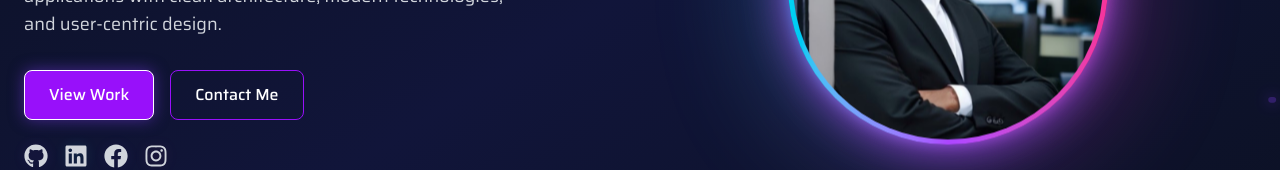
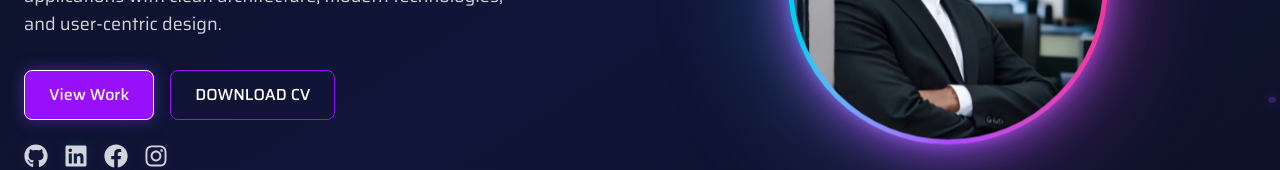
Before and after one commit to robiulhasan21/Portfolio, a React (Vite) app: page / in a window 1280 px wide. Shown: the part 415-585 px from the top of the page. Built offline with nearby package versions, Linux system fonts and the light colour scheme.

Commit message:
download cv

```diff
--- a/src/components/Hero.jsx
+++ b/src/components/Hero.jsx
@@ -101,8 +101,8 @@ const Hero = () => {
             <a href="#projects" className="px-6 py-3 border border-white bg-purple-600 text-white rounded-lg font-medium hover:bg-purple-700 transition duration-300 shadow-[0_0_15px_rgba(124,58,237,0.5)]">
               View Work
             </a>
-            <a href="#contact" className="px-6 py-3 border border-purple-600 text-white rounded-lg font-medium hover:bg-purple-600/20 transition duration-300">
-              Contact Me
+            <a href="https://drive.google.com/file/d/1k0_u-swNvoDMtXpX08kg6T1_bGRS-c08/view?usp=sharing" className="px-6 py-3 border border-purple-600 text-white rounded-lg font-medium hover:bg-purple-600/20 transition duration-300">
+              DOWNLOAD CV
             </a>
           </div>
 
```
